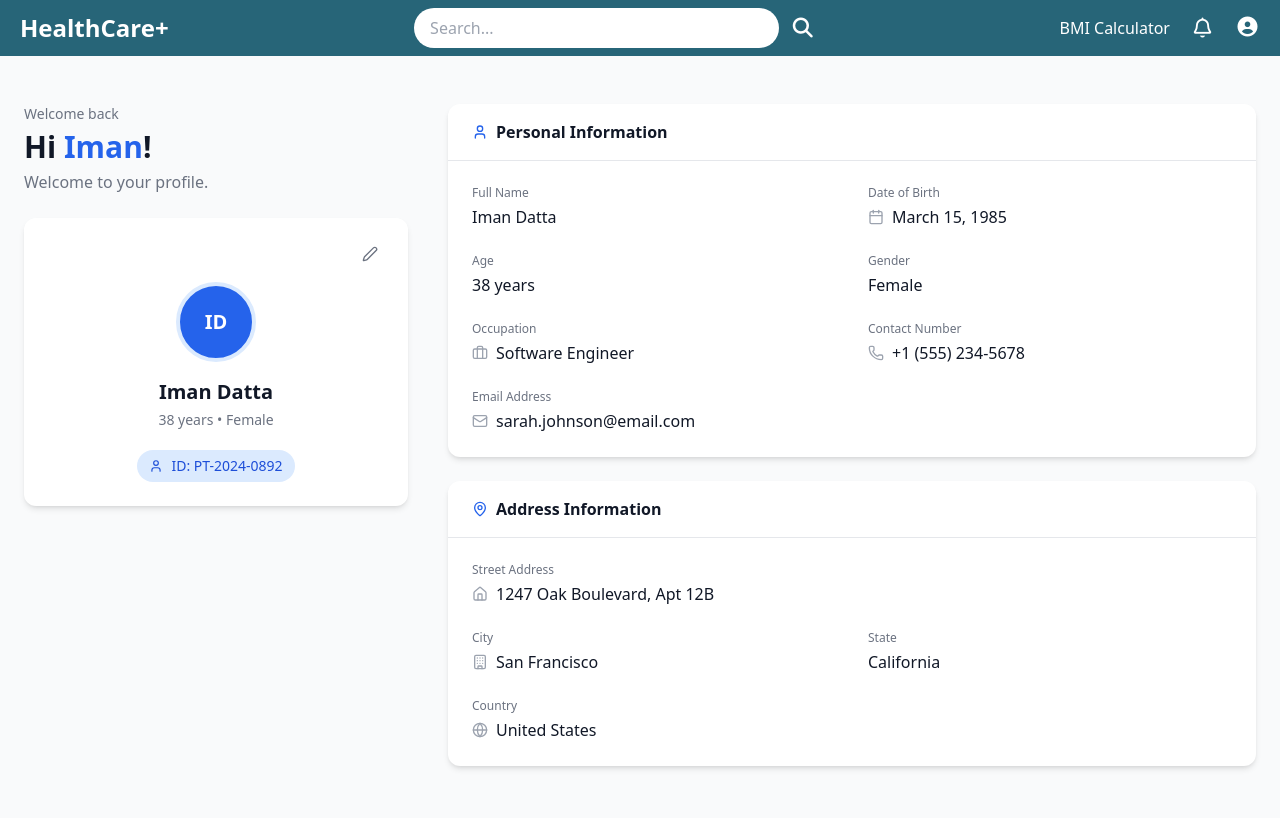
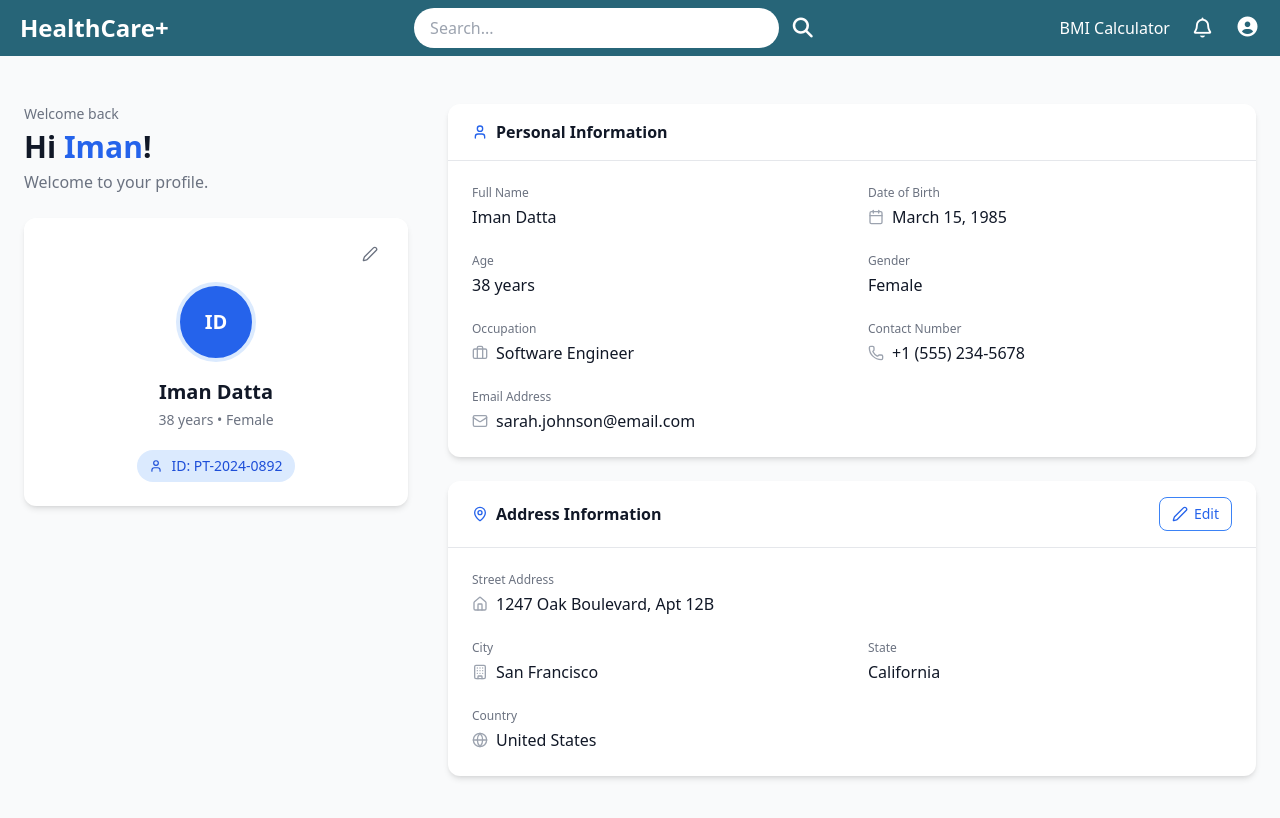
Before and after one commit to Health-Desk/HealthDesk-frontend, a React (Vite) app: page /profile in a window 1280 px wide. Shown: the top 818 px of the page. Built offline with nearby package versions, Linux system fonts and the light colour scheme.

Commit message:
edit button updated for address

```diff
--- a/src/components/profile/AddressInfoCard.jsx
+++ b/src/components/profile/AddressInfoCard.jsx
@@ -1,8 +1,9 @@
-import { MapPin, Home, Building, Globe } from "lucide-react";
+import { MapPin, Home, Building, Globe, Edit2 } from "lucide-react";
 
 const Field = ({ label, value, icon }) => (
   <div className="space-y-1">
     <p className="text-xs font-medium text-gray-500">{label}</p>
+
     <div className="flex items-center gap-2 text-gray-900 font-medium">
       {icon && <span className="text-gray-400">{icon}</span>}
       <span>{value}</span>
@@ -10,20 +11,36 @@ const Field = ({ label, value, icon }) => (
   </div>
 );
 
-const AddressInfoCard = ({ address }) => {
+const AddressInfoCard = ({ address, onEdit }) => {
   return (
-    <div className="bg-white rounded-xl shadow-md">
+    <div className="bg-white rounded-xl shadow-md overflow-hidden">
 
       {/* Header */}
-      <div className="flex items-center gap-2 px-6 py-4 border-b">
-        <MapPin className="h-4 w-4 text-blue-600" />
-        <h2 className="font-semibold text-gray-900">
-          Address Information
-        </h2>
+      <div className="flex items-center justify-between px-6 py-4 border-b">
+
+        {/* Left Side */}
+        <div className="flex items-center gap-2">
+          <MapPin className="h-4 w-4 text-blue-600" />
+
+          <h2 className="font-semibold text-gray-900">
+            Address Information
+          </h2>
+        </div>
+
+        {/* Edit Button */}
+        <button
+          onClick={onEdit}
+          className="flex items-center gap-1.5 px-3 py-1.5 border border-blue-500 rounded-lg text-blue-600 hover:bg-blue-50 transition-all duration-200"
+        >
+          <Edit2 className="h-4 w-4" />
+          <span className="text-sm font-medium">Edit</span>
+        </button>
+
       </div>
 
       {/* Content */}
       <div className="p-6 grid grid-cols-2 gap-x-8 gap-y-6">
+
         <div className="col-span-2">
           <Field
             label="Street Address"
@@ -48,8 +65,8 @@ const AddressInfoCard = ({ address }) => {
           value={address.country}
           icon={<Globe className="h-4 w-4" />}
         />
+
       </div>
-
     </div>
   );
 };
```
